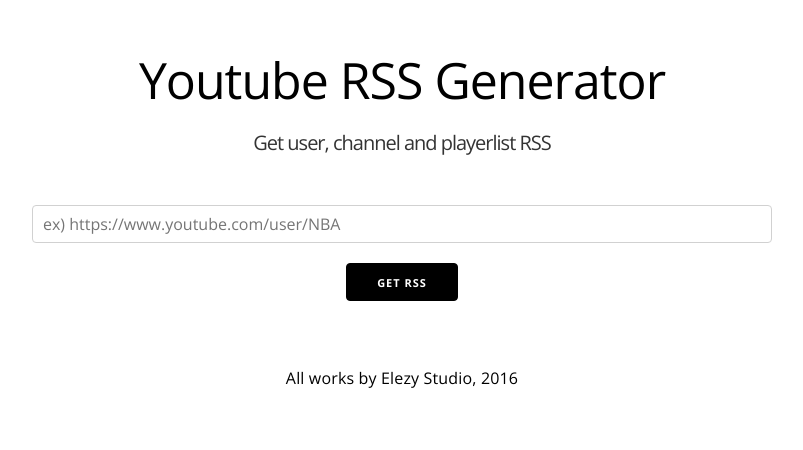
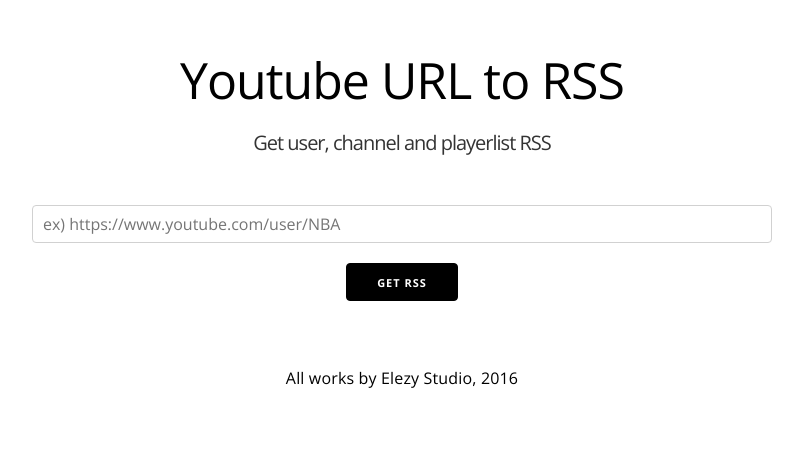
Before and after one commit to elezy/youtube-rss, a plain HTML site: page index.html in a window 1280 px wide. Shown: the whole page, without its empty margins (238-1041 px from the left). Drawn offline with nearby package versions, Linux system fonts and the light colour scheme.

Commit message:
change h1 text

```diff
--- a/index.html
+++ b/index.html
@@ -37,7 +37,7 @@
 
     <body>
         <header>
-            <h1>Youtube RSS Generator</h1>
+            <h1>Youtube URL to RSS</h1>
 
             <h2>Get user, channel and playerlist RSS</h2>
         </header>
```
